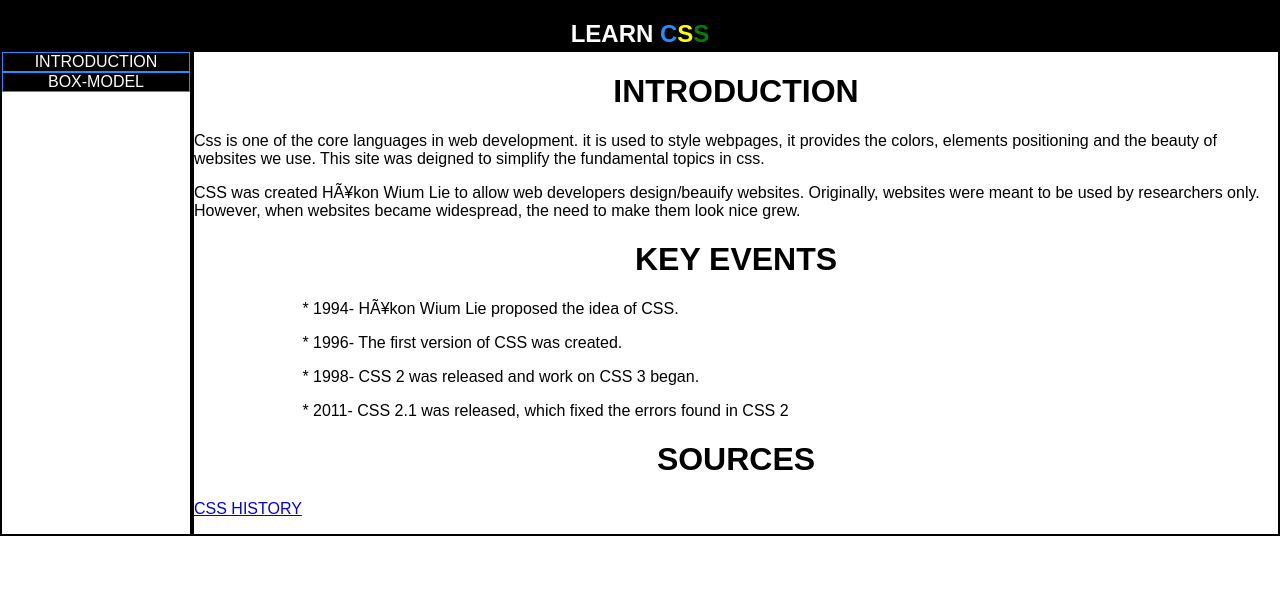
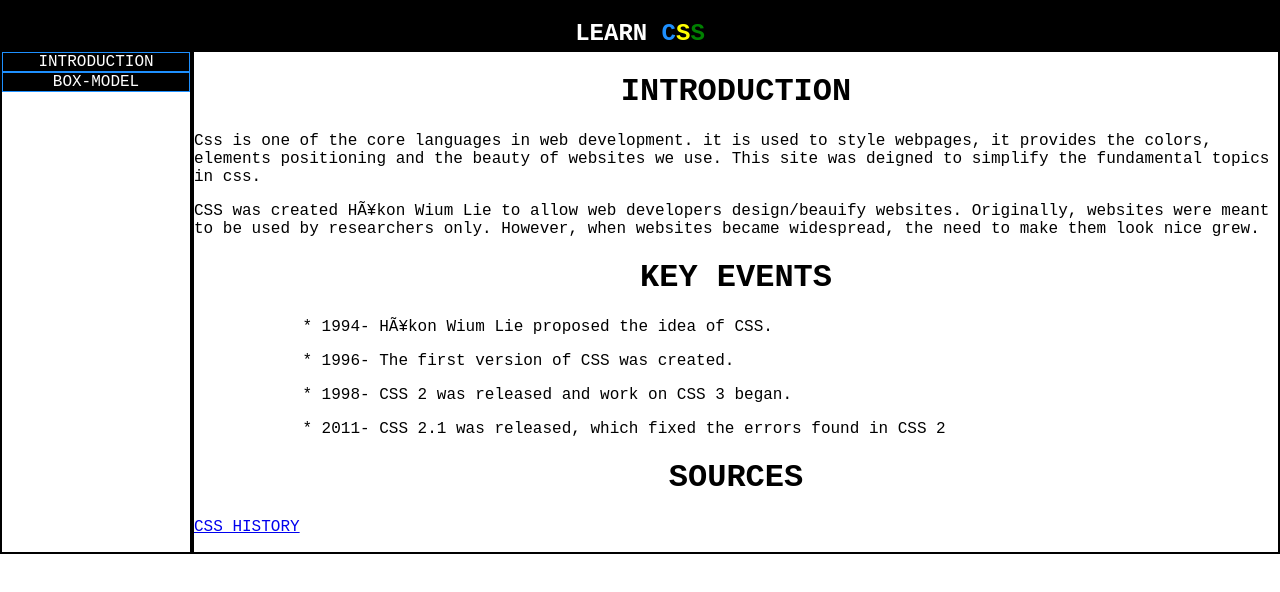
Before and after one commit to usmanhassanish/learn-css, a plain HTML site: page index.html in a window 1280 px wide. Drawn offline with Linux system fonts and the light colour scheme.

Commit message:
Update styles.css

```diff
--- a/styles.css
+++ b/styles.css
@@ -1,5 +1,5 @@
 body {
-  font-family: Arial, sans-serif;
+font-family: 'Courier New', monospace;
   margin: 0;
   padding: 0;
 }
```
